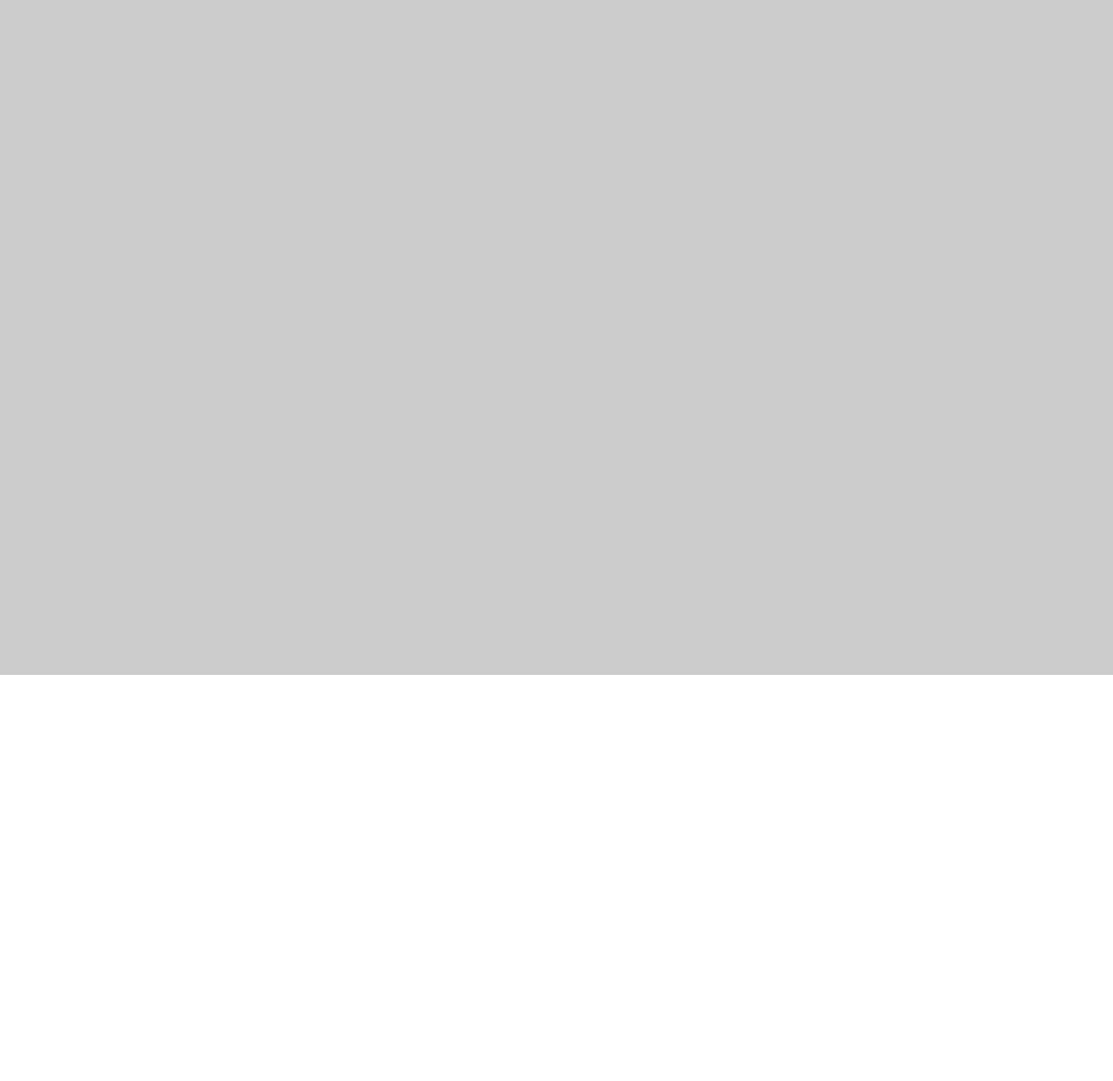
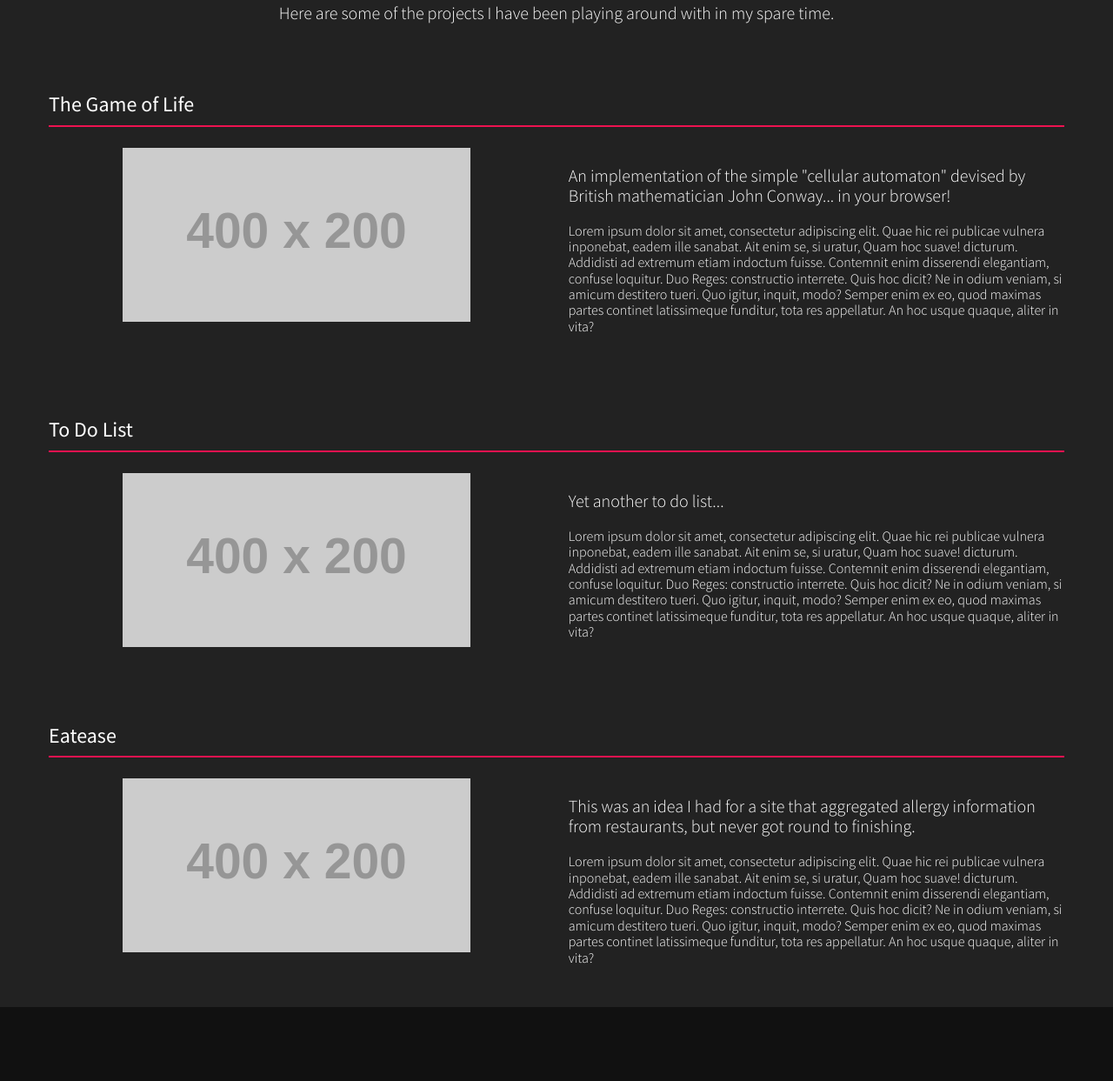
Before and after one commit to markgibbons90/markgibbons90.github.io, a website: page index.html in a window 1280 px wide. Shown: the part 1557-2800 px from the top of the page at 87% size. Before the commit the page ends 2333 px from the top, so only its background shows below. Drawn offline with nearby package versions, Linux system fonts and the light colour scheme; placeholder pictures from the web are drawn by us; some icons are missing.

Commit message:
Add some stuff to the projects page

```diff
--- a/index.html
+++ b/index.html
@@ -1,9 +1,11 @@
 <html>
 <head>
     <meta charset="UTF-8">
+    <meta name="viewport" content="width=device-width, initial-scale=1, maximum-scale=1" />
     <title>Mark Gibbons | Bristol-based web developer</title>
     <link rel="stylesheet" href="https://cdnjs.cloudflare.com/ajax/libs/normalize/4.2.0/normalize.min.css">
     <link href="https://fonts.googleapis.com/css?family=Catamaran:300,400,600,700" rel="stylesheet">
+    <link href="https://fonts.googleapis.com/css?family=Source+Sans+Pro:300,300i,400,400i,700,700i" rel="stylesheet">
     <link rel="stylesheet" href="https://cdnjs.cloudflare.com/ajax/libs/octicons/3.5.0/octicons.min.css">
     <link rel="stylesheet" href="main.css">
 </head>
@@ -58,8 +60,55 @@
 
 
 <section id="projects-section" class="projects-section">
-    <h2 class="section-header">Projects</h2>
+    <div class="container">
+        <h2 class="section-header">Projects</h2>
+        <p class="large-text center">Here are some of the projects I have been playing around with in my spare time.</p>
+    </div>
+    <div class="container project-container">
+        <h3 class="header header--underline-pink">The Game of Life</h3>
+        <div class="col--6 center">
+            <img src="http://placehold.it/400x200" style="max-width:100%;">
+        </div>
+        <div class="col--6">
+            <p class="large-text">
+                An implementation of the simple "cellular automaton" devised by British mathematician John Conway... in your browser!
+            </p>
+            <p>
+                Lorem ipsum dolor sit amet, consectetur adipiscing elit. Quae hic rei publicae vulnera inponebat, eadem ille sanabat. Ait enim se, si uratur, Quam hoc suave! dicturum. Addidisti ad extremum etiam indoctum fuisse. Contemnit enim disserendi elegantiam, confuse loquitur. Duo Reges: constructio interrete. Quis hoc dicit? Ne in odium veniam, si amicum destitero tueri. Quo igitur, inquit, modo? Semper enim ex eo, quod maximas partes continet latissimeque funditur, tota res appellatur. An hoc usque quaque, aliter in vita?
+            </p>
+        </div>
+    </div>
+    <div class="container project-container">
+        <h3 class="header header--underline-pink">To Do List</h3>
+        <div class="col--6 center">
+            <img src="http://placehold.it/400x200" style="max-width:100%;">
+        </div>
+        <div class="col--6">
+            <p class="large-text">
+                Yet another to do list...
+            </p>
+            <p>
+                Lorem ipsum dolor sit amet, consectetur adipiscing elit. Quae hic rei publicae vulnera inponebat, eadem ille sanabat. Ait enim se, si uratur, Quam hoc suave! dicturum. Addidisti ad extremum etiam indoctum fuisse. Contemnit enim disserendi elegantiam, confuse loquitur. Duo Reges: constructio interrete. Quis hoc dicit? Ne in odium veniam, si amicum destitero tueri. Quo igitur, inquit, modo? Semper enim ex eo, quod maximas partes continet latissimeque funditur, tota res appellatur. An hoc usque quaque, aliter in vita?
+            </p>
+        </div>
+    </div>
+    <div class="container project-container">
+        <h3 class="header header--underline-pink">Eatease</h3>
+        <div class="col--6 center">
+            <img src="http://placehold.it/400x200" style="max-width:100%;">
+        </div>
+        <div class="col--6">
+            <p class="large-text">
+                This was an idea I had for a site that aggregated allergy information from restaurants, but never got round to finishing.
+            </p>
+            <p>
+                Lorem ipsum dolor sit amet, consectetur adipiscing elit. Quae hic rei publicae vulnera inponebat, eadem ille sanabat. Ait enim se, si uratur, Quam hoc suave! dicturum. Addidisti ad extremum etiam indoctum fuisse. Contemnit enim disserendi elegantiam, confuse loquitur. Duo Reges: constructio interrete. Quis hoc dicit? Ne in odium veniam, si amicum destitero tueri. Quo igitur, inquit, modo? Semper enim ex eo, quod maximas partes continet latissimeque funditur, tota res appellatur. An hoc usque quaque, aliter in vita?
+            </p>
+        </div>
+    </div>
 </section>
+
+<footer style="height:200px;background:#111;"></footer>
 
 <script src="main.js"></script>
 
--- a/sass/module/_global.scss
+++ b/sass/module/_global.scss
@@ -3,10 +3,10 @@
 }
 
 html {
-    font-family: 'Catamaran', sans-serif;
+    font-family: 'Source Sans Pro', sans-serif;
     font-size: 16px;
     @media screen and (max-width: 768px) {
-        font-size: 32px;
+        // font-size: 32px;
     }
 }
 
@@ -17,6 +17,9 @@ a {
     color: inherit;
 }
 
+/**
+ * Some helpers
+ */
  .mobile-only {
      display: none;
      @media screen and (max-width: 768px) {
@@ -29,7 +32,6 @@ a {
          display: none;
      }
  }
-
 .pull-right {
     float: right;
 }
--- a/sass/module/_grid.scss
+++ b/sass/module/_grid.scss
@@ -2,3 +2,25 @@
     @include outer-container();
     padding: 0 1rem;
 }
+
+$mobile: new-breakpoint(max-width 768px 12);
+
+// The grid sizes I'm most likely to use
+.col--3 {
+    @include span-columns(3);
+    @include media($mobile) {
+        @include span-columns(12);
+    }
+}
+.col--4 {
+    @include span-columns(4);
+    @include media($mobile) {
+        @include span-columns(12);
+    }
+}
+.col--6 {
+    @include span-columns(6);
+    @include media($mobile) {
+        @include span-columns(12);
+    }
+}
--- a/sass/module/_nav.scss
+++ b/sass/module/_nav.scss
@@ -11,7 +11,7 @@ $nav-height-mobile: 100px;
     height: $nav-height;
     // On mobile
     @media screen and (max-width: 768px) {
-        height: $nav-height-mobile;
+        // height: $nav-height-mobile;
     }
 }
 
@@ -27,9 +27,9 @@ $nav-height-mobile: 100px;
     line-height: 20px;
     margin-right: 20px;
     @media screen and (max-width: 768px) {
-        height: 100px;
-        line-height: 50px;
-        padding: 25px;
+        // height: 100px;
+        // line-height: 50px;
+        // padding: 25px;
     }
 }
 
@@ -95,7 +95,7 @@ $nav-height-mobile: 100px;
     color: #fff;
     height: 100px;
     line-height: 50px;
-    padding: 25px;
+    padding: 0 1rem;
     cursor: pointer;
 }
 
--- a/sass/module/_sections.scss
+++ b/sass/module/_sections.scss
@@ -12,10 +12,16 @@
     background: #2BBF9B;
     color: #fff;
     font-size: 1.5rem;
+    font-weight: 300;
 }
 
 .projects-section {
     padding: 2rem 0;
-    background: #ccc;
-    height: 1000px;
+    background: #222;
+    color: #fff;
+    font-weight: 300;
 }
+
+.project-container {
+    margin-top: 5rem;
+}
--- a/sass/module/_typography.scss
+++ b/sass/module/_typography.scss
@@ -1,9 +1,30 @@
 /**
  * Headers
  */
+.header {
+    font-size: 1.5rem;
+    font-weight: normal;
+}
+.header--underline-pink {
+    padding-bottom: 10px;
+    border-bottom: 2px solid #ed1250;
+}
 .section-header {
     text-align: center;
-    font-size: 3.2rem;
+    font-size: 4.5rem;
     font-weight: normal;
-    margin: 1rem 0;
+    margin: 2rem 0;
 }
+
+/**
+ * Test transforms
+ */
+.center {
+    text-align: center;
+}
+.large-text {
+    font-size: 1.25rem;
+}
+.small-text {
+    font-size: 0.75rem;
+}
```
Also changed, not shown: main.css. Lines whose indentation alone changed are shown as unchanged.
